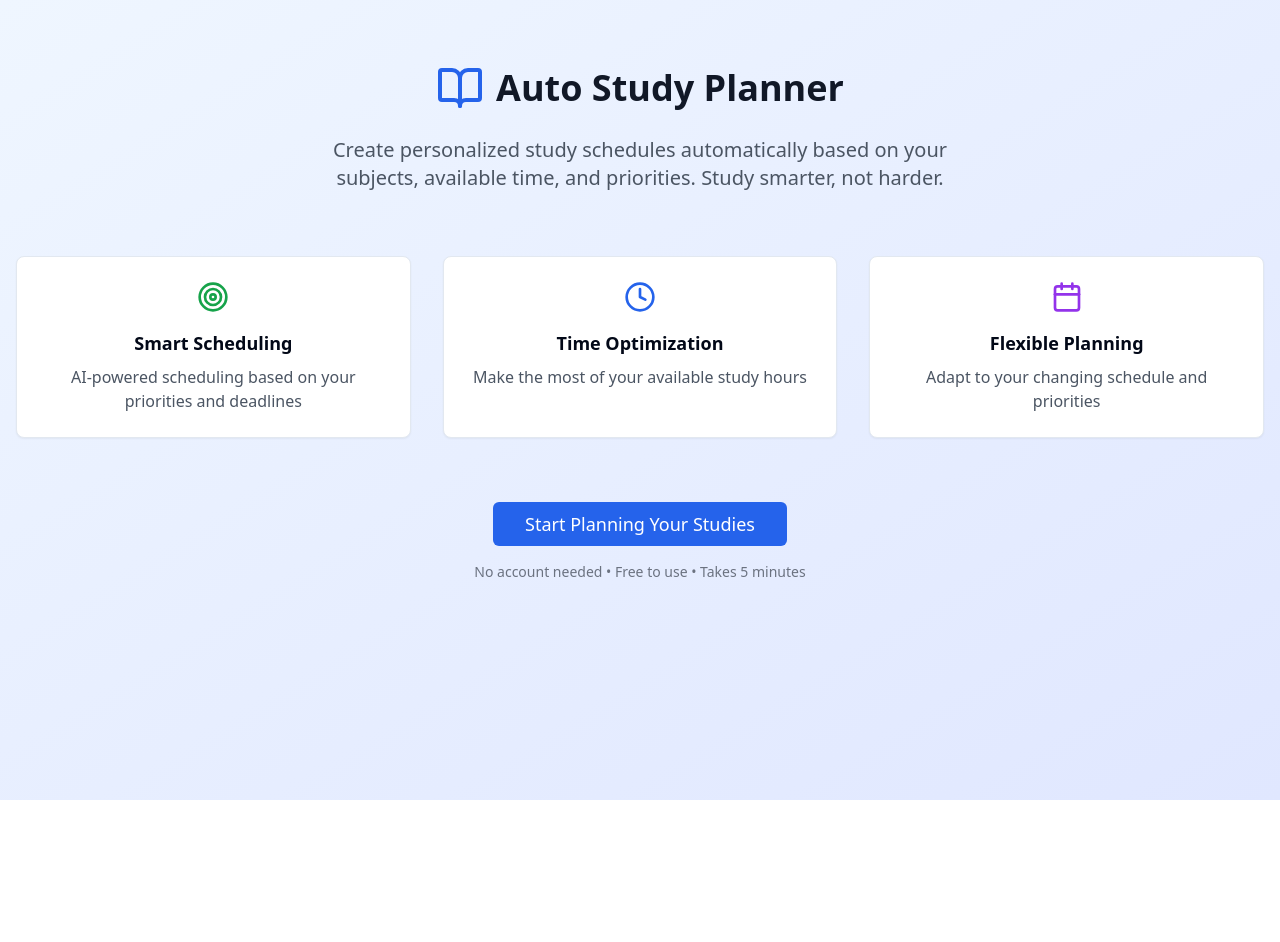
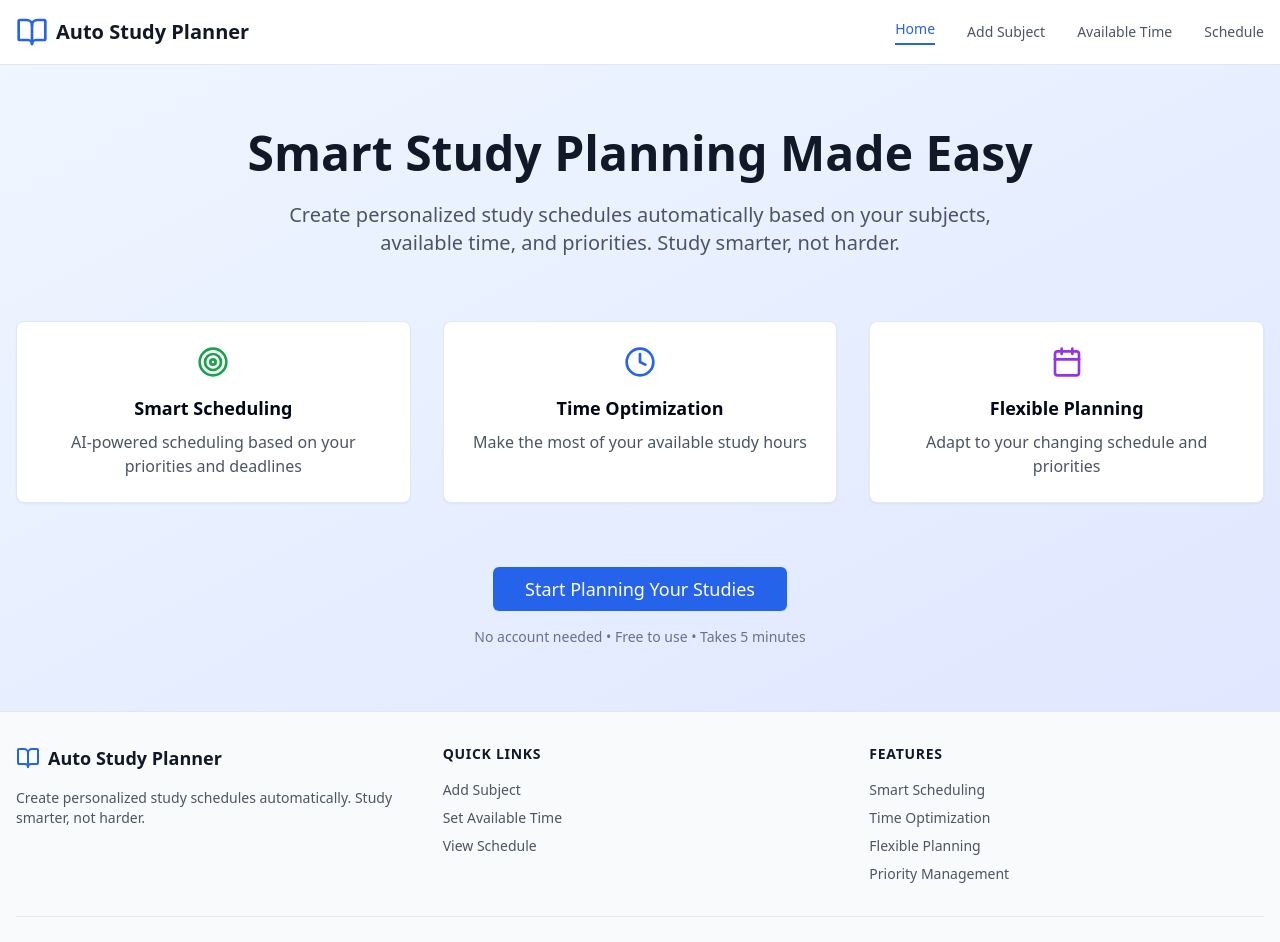
Before and after one commit to Todayimfalllinlove/Schedulix, a React (Vite) app: page / in a window 1280 px wide. Shown: the top 942 px of the page. Before the commit the page ends 800 px from the top, so only its background shows below. Built offline with nearby package versions, Linux system fonts and the light colour scheme.

Commit message:
Add navbar and footer
Implement a navbar with a logo and navigation menu, and a footer for the application.

```diff
--- a/src/App.tsx
+++ b/src/App.tsx
@@ -4,6 +4,8 @@ import { Toaster as Sonner } from "@/components/ui/sonner";
 import { TooltipProvider } from "@/components/ui/tooltip";
 import { QueryClient, QueryClientProvider } from "@tanstack/react-query";
 import { BrowserRouter, Routes, Route } from "react-router-dom";
+import Navbar from "./components/Navbar";
+import Footer from "./components/Footer";
 import Index from "./pages/Index";
 import AddSubject from "./pages/AddSubject";
 import AvailableTime from "./pages/AvailableTime";
@@ -18,6 +20,9 @@ const App = () => (
       <Toaster />
       <Sonner />
       <BrowserRouter>
+        <div className="min-h-screen flex flex-col">
+          <Navbar />
+          <main className="flex-1">
             <Routes>
               <Route path="/" element={<Index />} />
               <Route path="/add-subject" element={<AddSubject />} />
@@ -25,6 +30,9 @@ const App = () => (
               <Route path="/schedule" element={<Schedule />} />
               <Route path="*" element={<NotFound />} />
             </Routes>
+          </main>
+          <Footer />
+        </div>
       </BrowserRouter>
     </TooltipProvider>
   </QueryClientProvider>
--- /dev/null
+++ b/src/components/Footer.tsx
@@ -0,0 +1,70 @@
+
+import { BookOpen, Heart } from "lucide-react";
+
+const Footer = () => {
+  return (
+    <footer className="bg-gray-50 border-t">
+      <div className="container mx-auto px-4 py-8">
+        <div className="grid md:grid-cols-3 gap-8">
+          {/* Logo and Description */}
+          <div className="space-y-4">
+            <div className="flex items-center space-x-2">
+              <BookOpen className="h-6 w-6 text-blue-600" />
+              <span className="text-lg font-semibold text-gray-900">Auto Study Planner</span>
+            </div>
+            <p className="text-sm text-gray-600">
+              Create personalized study schedules automatically. Study smarter, not harder.
+            </p>
+          </div>
+
+          {/* Quick Links */}
+          <div className="space-y-4">
+            <h3 className="text-sm font-semibold text-gray-900 uppercase tracking-wider">
+              Quick Links
+            </h3>
+            <div className="space-y-2">
+              <a href="/add-subject" className="block text-sm text-gray-600 hover:text-blue-600 transition-colors">
+                Add Subject
+              </a>
+              <a href="/available-time" className="block text-sm text-gray-600 hover:text-blue-600 transition-colors">
+                Set Available Time
+              </a>
+              <a href="/schedule" className="block text-sm text-gray-600 hover:text-blue-600 transition-colors">
+                View Schedule
+              </a>
+            </div>
+          </div>
+
+          {/* Features */}
+          <div className="space-y-4">
+            <h3 className="text-sm font-semibold text-gray-900 uppercase tracking-wider">
+              Features
+            </h3>
+            <div className="space-y-2">
+              <p className="text-sm text-gray-600">Smart Scheduling</p>
+              <p className="text-sm text-gray-600">Time Optimization</p>
+              <p className="text-sm text-gray-600">Flexible Planning</p>
+              <p className="text-sm text-gray-600">Priority Management</p>
+            </div>
+          </div>
+        </div>
+
+        {/* Bottom Bar */}
+        <div className="mt-8 pt-6 border-t border-gray-200">
+          <div className="flex flex-col md:flex-row justify-between items-center">
+            <p className="text-sm text-gray-500">
+              © 2024 Auto Study Planner. All rights reserved.
+            </p>
+            <div className="flex items-center mt-4 md:mt-0">
+              <span className="text-sm text-gray-500 flex items-center">
+                Made with <Heart className="h-4 w-4 text-red-500 mx-1" /> for students
+              </span>
+            </div>
+          </div>
+        </div>
+      </div>
+    </footer>
+  );
+};
+
+export default Footer;
--- /dev/null
+++ b/src/components/Navbar.tsx
@@ -0,0 +1,83 @@
+
+import { Link, useLocation } from "react-router-dom";
+import { Button } from "@/components/ui/button";
+import { BookOpen, Menu } from "lucide-react";
+import { useState } from "react";
+
+const Navbar = () => {
+  const location = useLocation();
+  const [isMobileMenuOpen, setIsMobileMenuOpen] = useState(false);
+
+  const navItems = [
+    { path: "/", label: "Home" },
+    { path: "/add-subject", label: "Add Subject" },
+    { path: "/available-time", label: "Available Time" },
+    { path: "/schedule", label: "Schedule" },
+  ];
+
+  return (
+    <nav className="bg-white shadow-sm border-b">
+      <div className="container mx-auto px-4">
+        <div className="flex items-center justify-between h-16">
+          {/* Logo */}
+          <Link to="/" className="flex items-center space-x-2">
+            <BookOpen className="h-8 w-8 text-blue-600" />
+            <span className="text-xl font-bold text-gray-900">Auto Study Planner</span>
+          </Link>
+
+          {/* Desktop Navigation */}
+          <div className="hidden md:flex items-center space-x-8">
+            {navItems.map((item) => (
+              <Link
+                key={item.path}
+                to={item.path}
+                className={`text-sm font-medium transition-colors hover:text-blue-600 ${
+                  location.pathname === item.path
+                    ? "text-blue-600 border-b-2 border-blue-600 pb-1"
+                    : "text-gray-600"
+                }`}
+              >
+                {item.label}
+              </Link>
+            ))}
+          </div>
+
+          {/* Mobile Menu Button */}
+          <div className="md:hidden">
+            <Button
+              variant="ghost"
+              size="icon"
+              onClick={() => setIsMobileMenuOpen(!isMobileMenuOpen)}
+            >
+              <Menu className="h-6 w-6" />
+            </Button>
+          </div>
+        </div>
+
+        {/* Mobile Navigation */}
+        {isMobileMenuOpen && (
+          <div className="md:hidden border-t bg-white">
+            <div className="px-2 pt-2 pb-3 space-y-1">
+              {navItems.map((item) => (
+                <Link
+                  key={item.path}
+                  to={item.path}
+                  className={`block px-3 py-2 text-base font-medium rounded-md transition-colors ${
+                    location.pathname === item.path
+                      ? "text-blue-600 bg-blue-50"
+                      : "text-gray-600 hover:text-blue-600 hover:bg-gray-50"
+                  }`}
+                  onClick={() => setIsMobileMenuOpen(false)}
+                >
+                  {item.label}
+                </Link>
+              ))}
+            </div>
+          </div>
+        )}
+      </div>
+    </nav>
+  );
+};
+
+export default Navbar;
--- a/src/pages/Index.tsx
+++ b/src/pages/Index.tsx
@@ -2,19 +2,18 @@
 import { Link } from "react-router-dom";
 import { Button } from "@/components/ui/button";
 import { Card } from "@/components/ui/card";
-import { BookOpen, Calendar, Clock, Target } from "lucide-react";
+import { Calendar, Clock, Target } from "lucide-react";
 
 const Index = () => {
   return (
-    <div className="min-h-screen bg-gradient-to-br from-blue-50 to-indigo-100">
+    <div className="bg-gradient-to-br from-blue-50 to-indigo-100">
       <div className="container mx-auto px-4 py-16">
-        {/* Header */}
+        {/* Hero Section */}
         <div className="text-center mb-16">
-          <div className="flex items-center justify-center mb-6">
-            <BookOpen className="h-12 w-12 text-blue-600 mr-3" />
-            <h1 className="text-4xl font-bold text-gray-900">Auto Study Planner</h1>
-          </div>
-          <p className="text-xl text-gray-600 max-w-2xl mx-auto">
+          <h1 className="text-5xl font-bold text-gray-900 mb-6">
+            Smart Study Planning Made Easy
+          </h1>
+          <p className="text-xl text-gray-600 max-w-3xl mx-auto">
             Create personalized study schedules automatically based on your subjects,
             available time, and priorities. Study smarter, not harder.
           </p>
```
Lines whose indentation alone changed are shown as unchanged.
